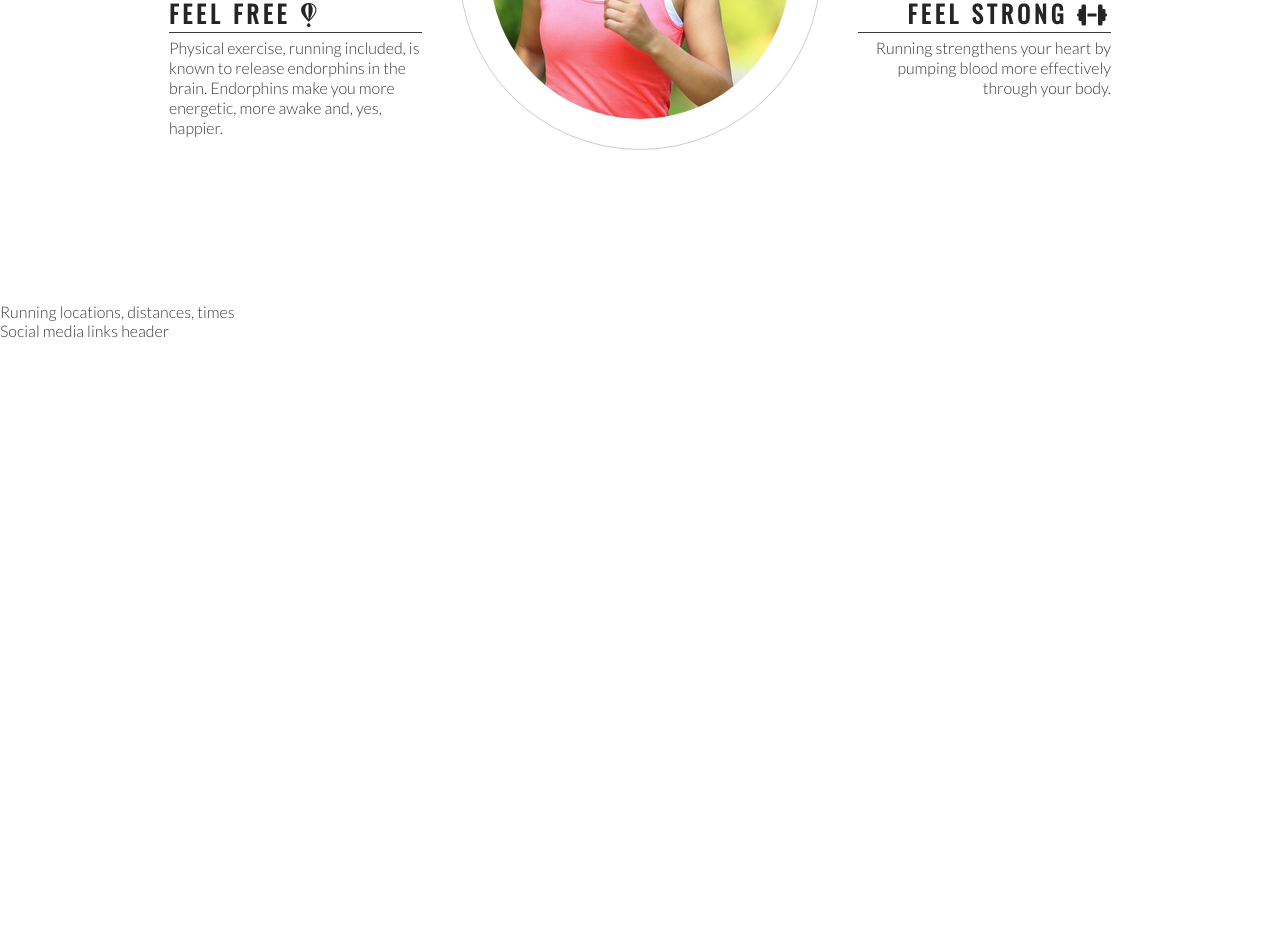
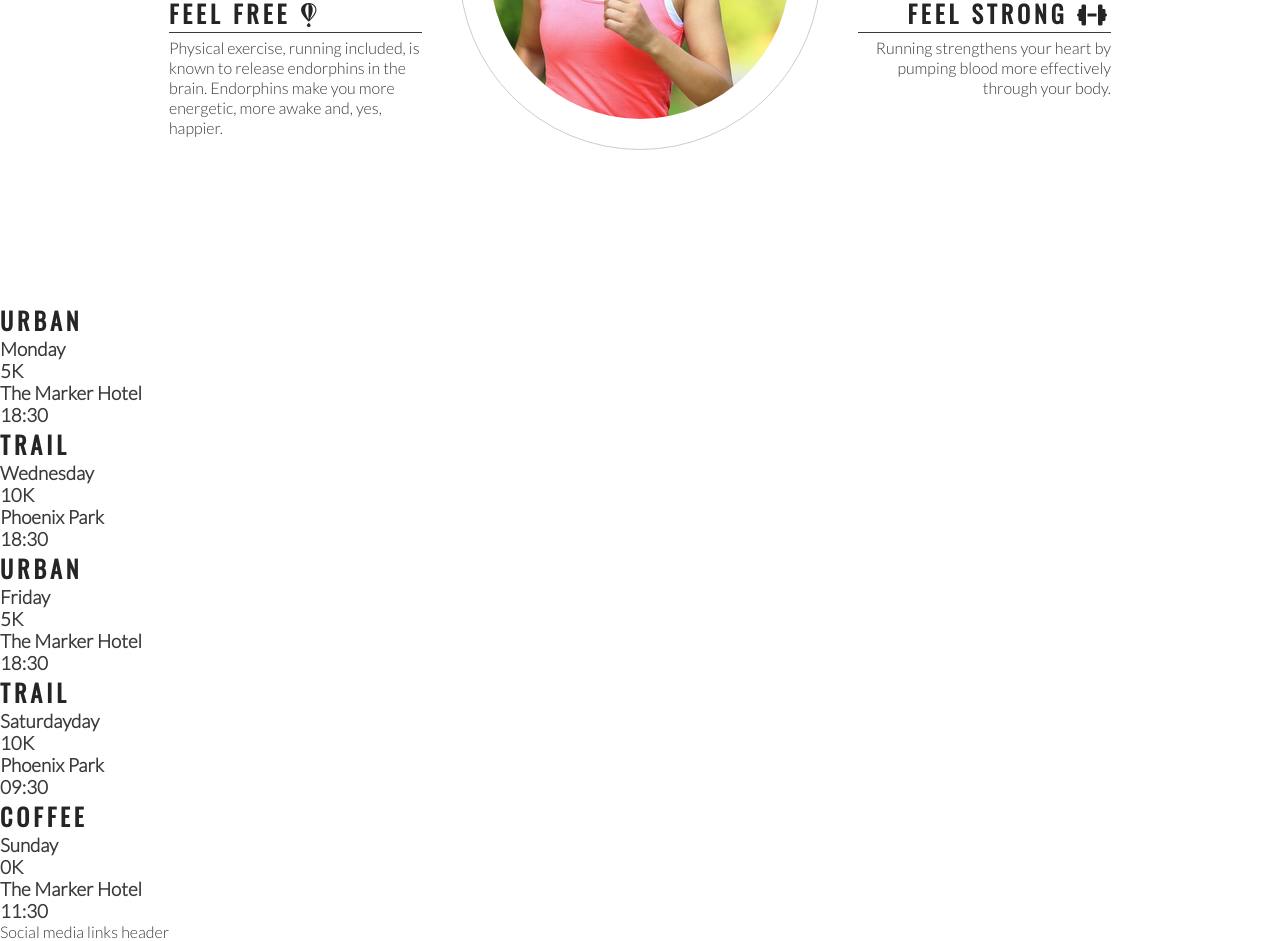
Before and after one commit to Kaybe111/love-running, a plain HTML site: page index.html in a window 1280 px wide. Shown: the part 993-1934 px from the top of the page. Before the commit the page ends 1333 px from the top, so only its background shows below. Drawn offline with nearby package versions, Linux system fonts and the light colour scheme.

Commit message:
Add meetup times main structure

```diff
--- a/index.html
+++ b/index.html
@@ -73,7 +73,40 @@
         </div>
     </section>
     <section>
-        Running locations, distances, times
+        <div>
+            <h2>Urban</h2>
+            <h3>Monday</h3>
+            <h3>5K</h3>
+            <h3>The Marker Hotel</h3>
+            <h3>18:30</h3>
+        </div>
+        <div>
+            <h2>Trail</h2>
+            <h3>Wednesday</h3>
+            <h3>10K</h3>
+            <h3>Phoenix Park</h3>
+            <h3>18:30</h3>
+        </div>
+        <div>
+            <h2>Urban</h2>
+            <h3>Friday</h3>
+            <h3>5K</h3>
+            <h3>The Marker Hotel</h3>
+            <h3>18:30</h3>
+        </div><div>
+            <h2>Trail</h2>
+            <h3>Saturdayday</h3>
+            <h3>10K</h3>
+            <h3>Phoenix Park</h3>
+            <h3>09:30</h3>
+        </div>
+        <div>
+            <h2>Coffee</h2>
+            <h3>Sunday</h3>
+            <h3>0K</h3>
+            <h3>The Marker Hotel</h3>
+            <h3>11:30</h3>
+        </div>
     </section>
     <footer>
         Social media links header
```
